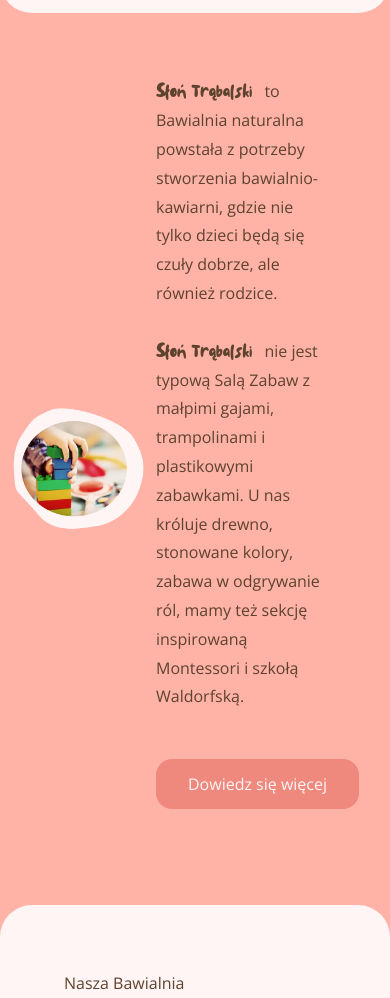
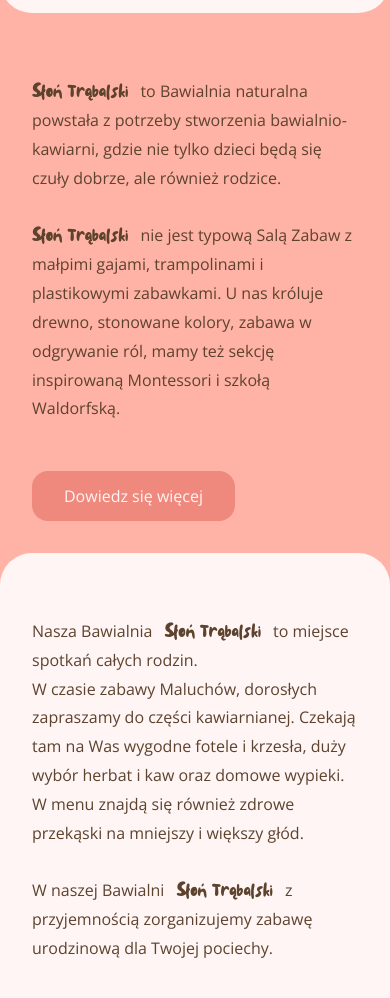
Before and after one commit to Magdalabno/Bawialnia, a plain HTML site: page index.html in a window 390 px wide. Shown: the part 77-1075 px from the top of the page. Drawn offline with nearby package versions, Linux system fonts and the light colour scheme.

Commit message:
Add responsiveness index

```diff
--- a/index.html
+++ b/index.html
@@ -27,10 +27,13 @@
                     <li><a href="kontakt.html">Kontakt</a></li>
                 </ul>
             </div>
+            <div class="nav-menu tablet">
+
+            </div>
         </nav>
         <section>
             <div style="height: 4rem; margin-top: -4rem; background-color: #FFB2A6;"></div>
-            <div class="o-nas content">
+            <div class="o-nas content laptop">
                 <div class="o-nasimg">
                         <img src="resources/images/child2.png" alt="Playing child">
                 </div>
@@ -42,7 +45,7 @@
             </div>
             </div>
             <div style="height: 4rem; margin-bottom: -4rem; background-color: #FFB2A6;"></div>
-            <div class="o-nas2">
+            <div class="o-nas2 content laptop">
                 <div class="o-nastext2">
                     <p>Nasza Bawialnia <span class="name">Słoń Trąbalski</span> to miejsce spotkań całych rodzin.<br>W czasie zabawy Maluchów, dorosłych zapraszamy do części kawiarnianej. Czekają tam na Was wygodne fotele i krzesła, duży wybór herbat i kaw oraz domowe wypieki. W menu znajdą się również zdrowe przekąski na mniejszy i większy głód.<br><br>
                     W naszej Bawialni <span class="name">Słoń Trąbalski</span> z przyjemnością zorganizujemy zabawę urodzinową dla Twojej pociechy.</p>
@@ -50,6 +53,23 @@
                 </div>
                 <div class="o-nasimg2">
                     <img src="resources/images/crayons4.png" alt="Crayons">
+                </div>
+            </div>
+            <!-- mobile -->
+            <div class="o-nas content mobile">
+            <div class="o-nastext">
+                    <p><span class="name">Słoń Trąbalski</span> to Bawialnia naturalna powstała z potrzeby stworzenia bawialnio-kawiarni, gdzie nie tylko dzieci będą się czuły dobrze, ale również rodzice.<br><br>
+                        <span class="name">Słoń Trąbalski</span> nie jest typową Salą Zabaw z małpimi gajami, trampolinami i plastikowymi zabawkami. U nas króluje drewno, stonowane kolory, zabawa w odgrywanie ról, mamy też sekcję inspirowaną Montessori i szkołą Waldorfską.<br>
+                    </p>
+                    <div class="button"><a href="onas.html">Dowiedz się więcej</a></div>
+            </div>
+            </div>
+            <div style="height: 4rem; margin-bottom: -4rem; background-color: #FFB2A6;"></div>
+            <div class="o-nas2 content mobile">
+                <div class="o-nastext2">
+                    <p>Nasza Bawialnia <span class="name">Słoń Trąbalski</span> to miejsce spotkań całych rodzin.<br>W czasie zabawy Maluchów, dorosłych zapraszamy do części kawiarnianej. Czekają tam na Was wygodne fotele i krzesła, duży wybór herbat i kaw oraz domowe wypieki. W menu znajdą się również zdrowe przekąski na mniejszy i większy głód.<br><br>
+                    W naszej Bawialni <span class="name">Słoń Trąbalski</span> z przyjemnością zorganizujemy zabawę urodzinową dla Twojej pociechy.</p>
+                    <div class="button2"><a href="urodziny.html">Dowiedz się więcej</a></div>
                 </div>
             </div>
         </section>
--- a/resources/style.css
+++ b/resources/style.css
@@ -77,6 +77,7 @@ nav img:hover {
     background-color: #FFB2A6;
     min-height: 400px;
     color:#2e1a1f;
+    padding: 0 3rem;
 }
 .o-nas {
     display: flex;
@@ -84,21 +85,17 @@ nav img:hover {
 }
 .o-nasimg img {
     padding-top: 2rem;
-    max-width: 450px;
+    min-width: 320px;
     height: auto;
 }
 .o-nasimg {
     text-align: center;
-    width: 40%;
-}
-.o-nastext {
-    width: 60%;
 }
 .o-nastext p {
     font-size: 1.25rem;
     line-height: 1.8;
     color: #5D432E;
-    padding: 4rem 4rem 2rem 0;
+    padding: 4rem 2rem 2rem 2rem;
 }
 .name {
     padding-right: 0.5rem;
@@ -111,7 +108,7 @@ nav img:hover {
     background-color: #EF897E;
     text-align: center;
     border-radius: 1rem;
-    margin: 0 0 6rem 0;
+    margin: 0 0 2rem 2rem;
     padding: 0.8rem 0;
 }
 .button a {
@@ -134,33 +131,34 @@ nav img:hover {
     z-index: 10;
     position: relative;
 }
-.o-nastext2 {
-    width: 60%;
-}
 .o-nasimg2 {
-    width: 40%;
     text-align: center
 }
 .o-nasimg2 img {
-
-    max-width: 500px;
+    min-width: 320px;
     height: auto;
 }
 .o-nastext2 p {
     font-size: 1.25rem;
     line-height: 1.8;
     color: #5D432E;
-    padding: 4rem 2rem 2rem 4rem;
+    padding: 4rem 2rem 2rem 2rem;
 }
 .o-nastext2 span {
     padding: 0 0.5rem;
+}
+.o-nas.content.mobile {
+    display: block;
+}
+.o-nas2.content.mobile {
+    display: block;
 }
 .button2 {
     display: inline-block;
     background-color: #FFB2A6;
     text-align: center;
     border-radius: 1rem;
-    margin: 0 0 2rem 4rem;
+    margin: 0 0 2rem 2rem;
     padding: 0.8rem 0;
 }
 .button2 a {
@@ -359,7 +357,20 @@ footer p {
     nav img {
         max-width: 10rem;
     }
+
+}
+@media only screen and (max-width: 768px) {
     .laptop {
         display: none;
     }
 }
+@media only screen and (min-width: 769px) {
+    .o-nas.content.mobile, .o-nas2.content.mobile {
+        display: none;
+    }
+}
+@media only screen and (max-width: 550px) {
+    .content {
+        padding: 0;
+    }
+}
```
